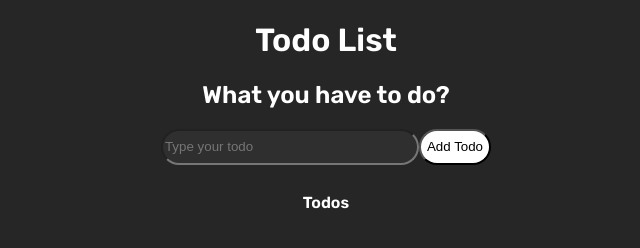
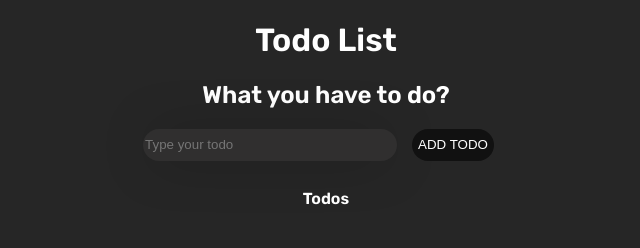
Before and after one commit to adiinross/Todo-List, a plain HTML site: page index.html in a window 1280 px wide. Shown: the whole page, without its empty margins (314-954 px from the left). Drawn offline with Linux system fonts and the light colour scheme.

Commit message:
28.09.22 | 16:02

```diff
--- a/program.js
+++ b/program.js
@@ -3,8 +3,10 @@ function addtodo(){
     let table = document.getElementById("table"),
     newRow = table.insertRow(table.length),
     cell1 = newRow.insertCell(0),
+    cell2=newRow.insertCell(1),
     todo = document.getElementById("todo").value;
     cell1.innerHTML=todo;
+    cell2.innerHTML="done"
 }
 }
 function checkEmptyInput()
@@ -18,3 +20,22 @@ function checkEmptyInput()
 }
 return isEmpty;
 }
+
+let Index,
+    table = document.getElementById('table');
+
+
+function removing() {
+    for(let i = 1; i < table.rows.length; i++)
+{
+table.rows[i].cells[1].onclick = function()
+{
+    let c = confirm("u sure?");
+    if(c === true)
+    {
+        Index = this.parentElement.rowIndex;
+        table.deleteRow(Index);
+    }
+}
+}
+}
--- a/style.css
+++ b/style.css
@@ -20,6 +20,11 @@ h2{
  justify-content: center;
 }
 
+.todo-inputfield>input{
+    box-shadow: 0px 1px 53px -13px rgba(0,0,0,1);
+    -webkit-box-shadow: 0px 1px 53px -13px rgba(0,0,0,1);
+    -moz-box-shadow: 0px 1px 53px -13px rgba(0,0,0,1);}
+
 #table{
     display: flex;
     justify-content: center;
@@ -29,18 +34,66 @@ h2{
 input{
     background-color: #302f2f;
     color: white;
-    border-radius: 25px;
+    border-radius: 50px;
     width:250px;
     height: 30px;
+    border:#484747;
 }
 
 button{
-    border-radius: 20px;
-    background-color: white;
-    transition-duration: 0.4s;
-}
+    position: relative;
+    margin: 0 15px;
+    border-radius: 50px;
+    border: none;
+    outline: none;
+    background: #111;
+    color: #fff;
+    text-transform: uppercase;
+    cursor: pointer;
+    transition: background 0.5s;
+  }
+  button:first-child:hover{
+    background: linear-gradient(90deg, #03a9f4, #f441a5, #ffeb3b, #03a9f4);
+    background-size: 400%;
+  }
+  button:last-child:hover{
+    background: linear-gradient(90deg, #fa7199, #f5ce62, #e43603, #fa7199);
+    background-size: 400%;
+  }
+  button:first-child:before,
+  button:last-child:before{
+    content: '';
+    position: absolute;
+    background: inherit;
+    top: -5px;
+    right: -5px;
+    bottom: -5px;
+    left: -5px;
+    border-radius: 50px;
+    filter: blur(20px);
+    opacity: 0;
+    transition: opacity 0.5s;
+  }
+  button:first-child:hover:before,
+  button:last-child:hover:before{
+    opacity: 1;
+    z-index: -1;
+  }
+  button:hover{
+    z-index: 1;
+    animation: glow 8s linear infinite;
+  }
+  @keyframes glow {
+    0%{
+      background-position: 0%;
+    }
+    100%{
+      background-position: 200%;
+    }
+  }
 
-button:hover{
-    background-color: red;
+  td:last-child{
+    background-color: rgb(38, 255, 0);
     color:white;
-}
+    cursor:pointer;
+  }
```
